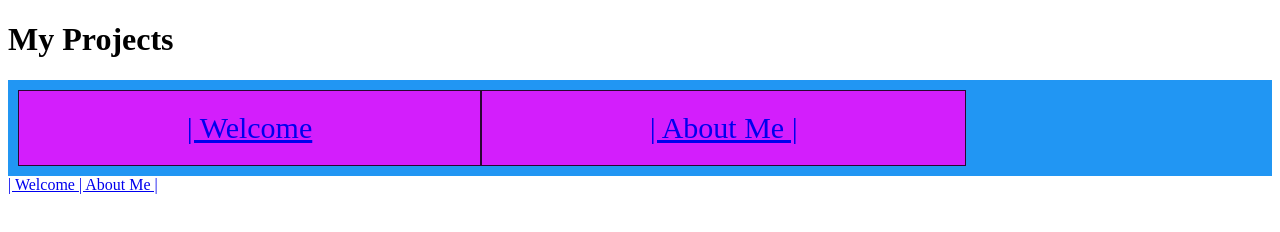
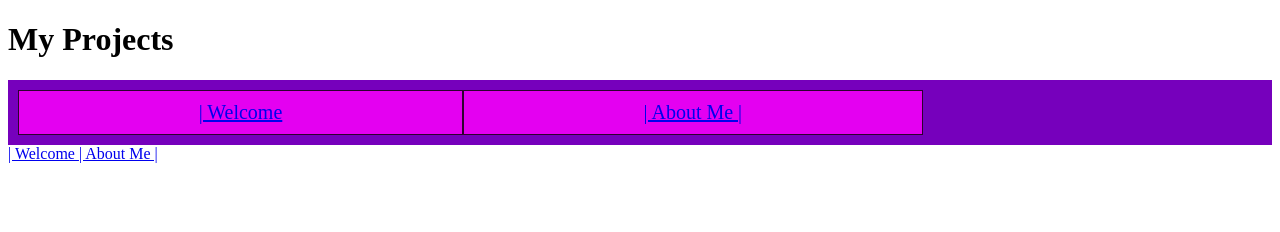
Before and after one commit to Cullen-Mort/Cullen-Mort.github.io, a plain HTML site: page Projects.html in a window 1280 px wide. Drawn offline with Linux system fonts and the light colour scheme.

Commit message:
Resume Beginning

```diff
--- a/Projects.html
+++ b/Projects.html
@@ -7,15 +7,15 @@
 .grid-container {
   display: grid;
   grid-template-columns: auto auto auto;
-  background-color: #2196F3;
+  background-color: #7600bc;
   padding: 10px;
 }
 
 .grid-item {
   background-color: rgba(255, 0, 255, 0.8);
   border: 1px solid rgba(0, 0, 0, 0.8);
-  padding: 20px;
-  font-size: 30px;
+  padding: 10px;
+  font-size: 20px;
   text-align: center;
 }
 </style>
```
